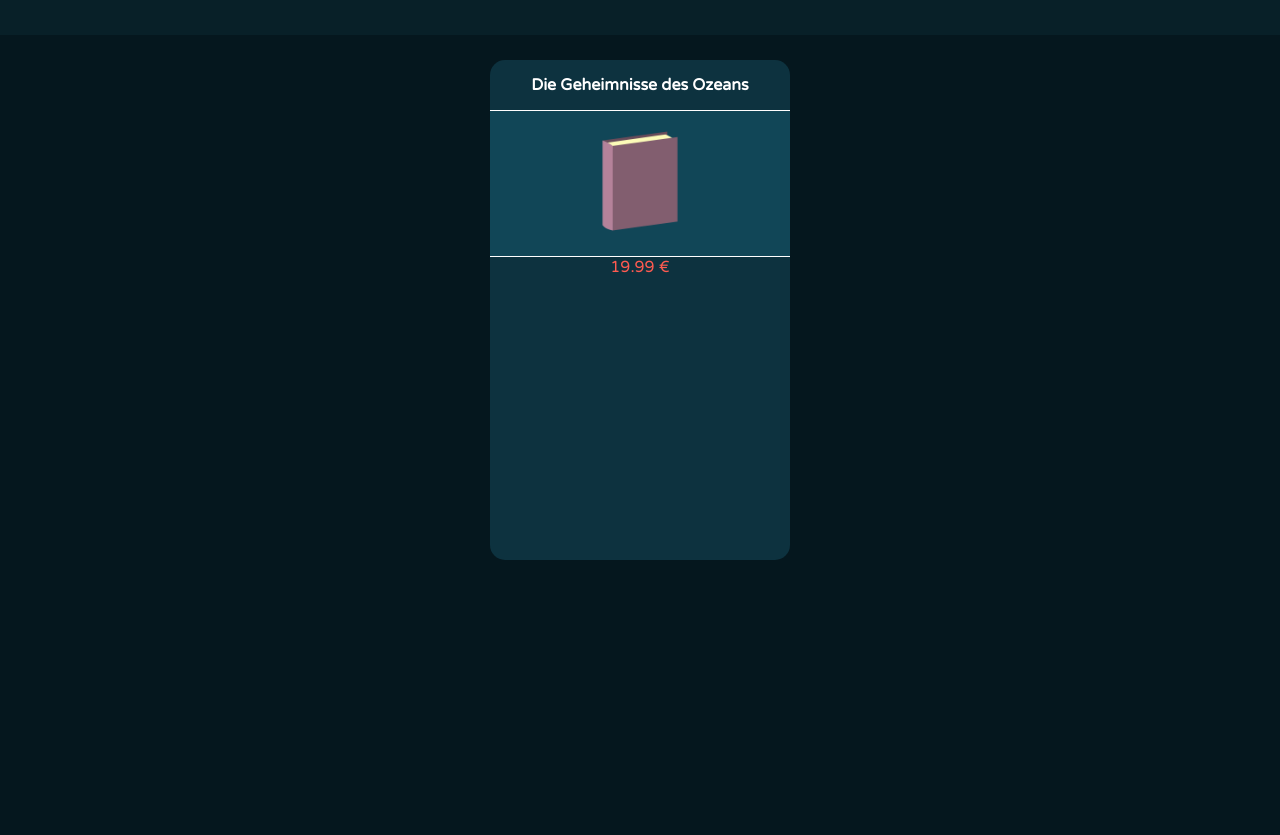
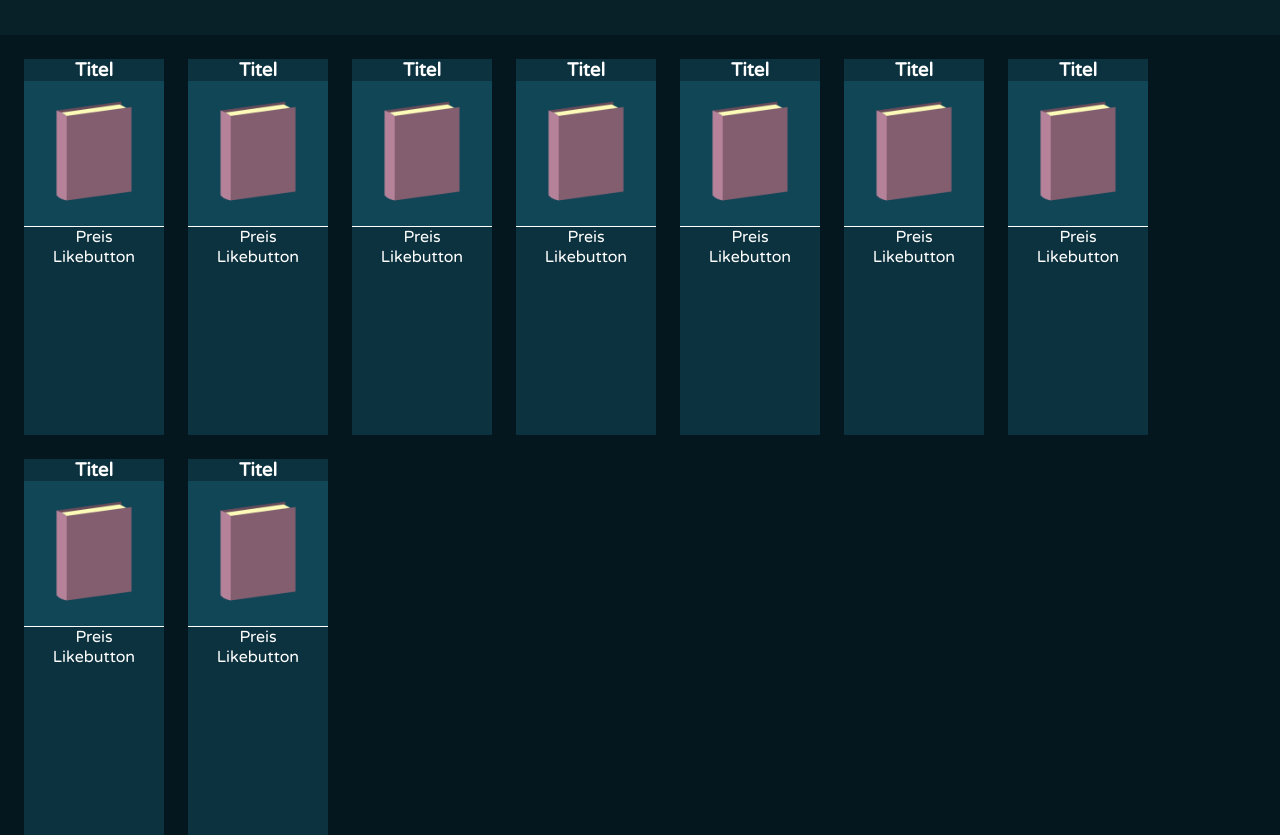
Before and after one commit to Ch1charito/Bookstore, a plain HTML site: page index.html in a window 1280 px wide. Shown: the part 85-920 px from the top of the page. Drawn offline with Linux system fonts and the light colour scheme.

Commit message:
added a loop for the books-JSON to render

```diff
--- a/index.html
+++ b/index.html
@@ -14,7 +14,7 @@
       rel="stylesheet"
     />
   </head>
-  <body onload="renderBookTitle()">
+  <body onload="render()">
     <header>
       <img src="./img/logo.png" alt="logo" />
       <h1 id="da">DA</h1>
@@ -22,12 +22,12 @@
     </header>
     <main>
       <div id="content">
-        <h3 id="first-book"></h3>
+        <!-- <h3 id="first-book"></h3>
         <div class="img-section"><img src="./img/buch.png" alt="Buch"></div>
         <div>
             <div id="first-price"></div>
             <div></div>
-        </div>
+        </div> -->
       </div>
     </main>
   </body>
--- a/script.js
+++ b/script.js
@@ -174,17 +174,43 @@ let books = [
     }
   ];
 
-  let firstName = books[0].name
+  /* let firstName = books[0].name
   console.log(firstName);
 
   let firstPrice = books[0].price + " €"
-  console.log(firstPrice);
+  console.log(firstPrice); */
+
+  // ich brauche eine function mit der ich ähnlich wie bei fotogram durch das array(JSON) irretriere(wiederhole), bis das array am ende ist
+
+  function render() {
+    let contentRef = document.getElementById('content');              // ich bestimme eine Variable in der ich das HTML Elemnt speichere, das die ID content hat
+    for (let i = 0; i <books.length; i++) {                           // ich erstelle eine schleife, ich sage das die schleife nur solange geht bis das ende des arrays erreicht ist
+      contentRef.innerHTML += getBookCardTemplate();                                    // ich sage das contentRef mit innerHTML etwas hinzugefügt wird
+    }
+  }
+
+
+  //eine template function mit der ich einen container(bookCard) hinzufügen will
+  function getBookCardTemplate() {
+    return `<div class="book-Card">
+                <h3>Titel</h3>
+                <div class="img-section"><img src="./img/buch.png" alt="Buch"></div>
+                <div>
+                  <div>Preis</div>
+                  <div>Likebutton</div>
+                </div>
+            </div>`;
+
+  }
 
 
 
 
 
-  function renderBookTitle() {
+
+
+
+  /* function renderBookTitle() {
     let bookTitelRef = document.getElementById('first-book');
     bookTitelRef.innerHTML = firstName;
     renderBookPrice();
@@ -196,4 +222,4 @@ let books = [
     bookPriceRef.innerHTML = firstPrice;
 
 
-  }
+  } */
--- a/style.css
+++ b/style.css
@@ -39,14 +39,22 @@
     width: 100%;
     background-color: #05171e;
     display: flex;
-    justify-content: center;
+    @media (max-width: 350px){
+        justify-content: center;
+    }
     #content{
-        height: 500px;
-        width: 300px;
-        background-color: #0d323f;
+        display: flex;
+        flex-wrap: wrap;
         border-radius: 15px;
         text-align: center;
-        margin-top: 25px;
+        margin-top: 24px;
+        margin-left: 24px;
+        margin-right: 24px;
+        gap: 24px;
+        @media (max-width: 350px){
+            flex-direction: column;
+            flex-wrap: nowrap;
+        }
         #first-book{
             margin-top: 15px;
             padding-bottom: 15px;
@@ -60,9 +68,15 @@
         #first-price{
             color: #ff5b51;
         }
+
+    }
+    .book-Card{
+        background-color: #0d323f;
+
     }
     .img-section{
         background-color: #114657;
         border-bottom: 1px solid;
     }
+
   }
```
